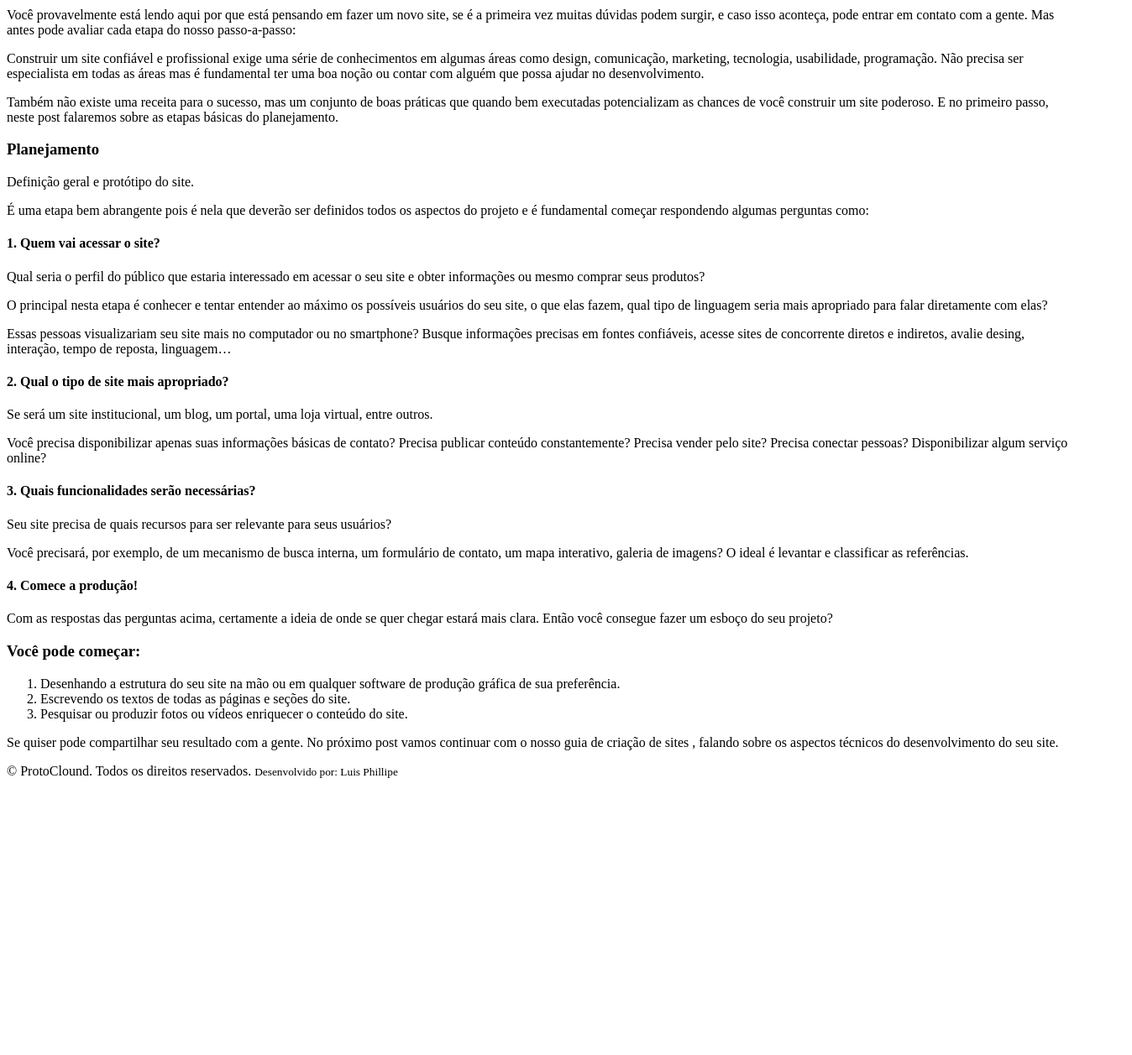
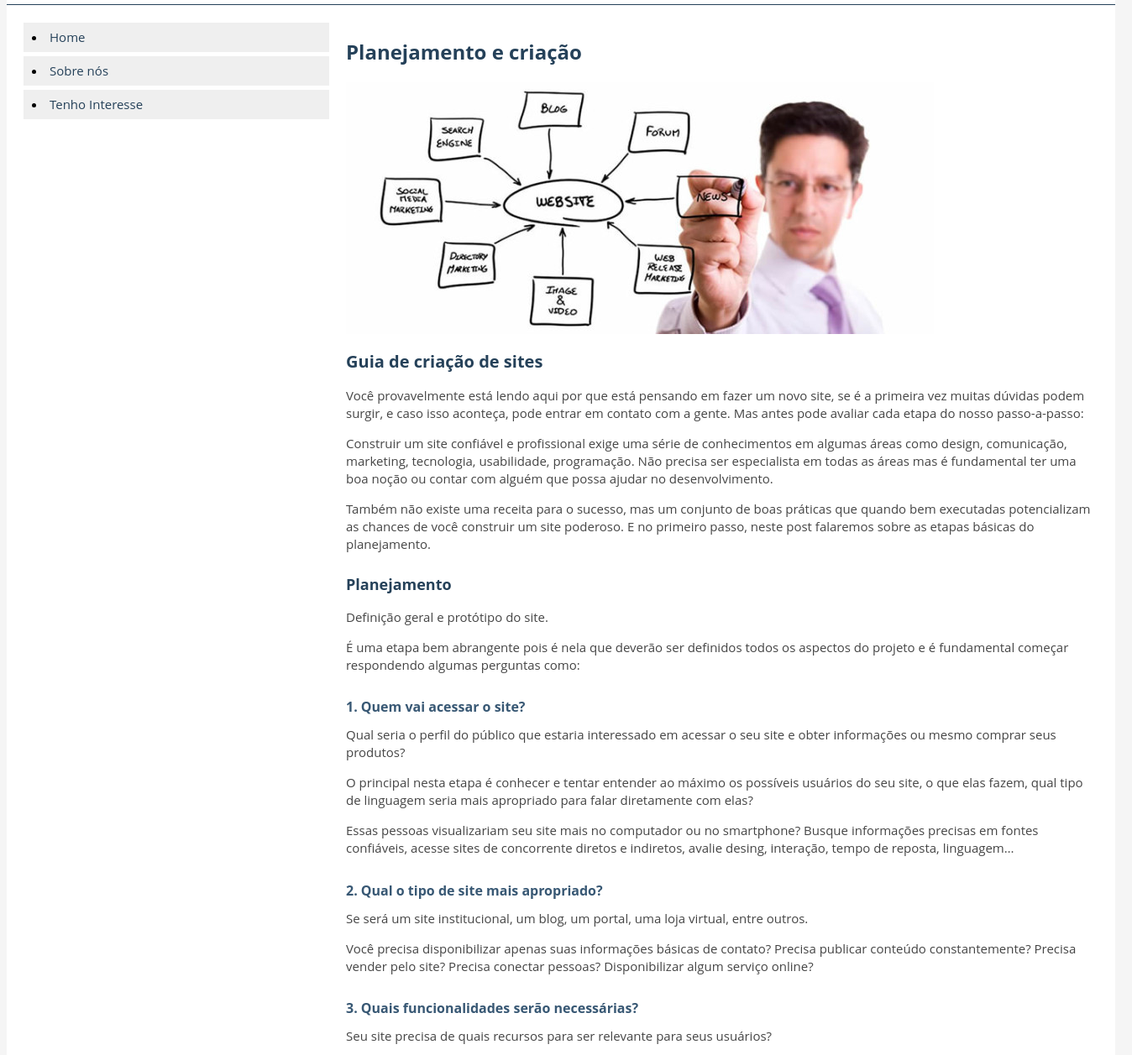
Before and after one commit to Legatario/Curso-Front-End, a plain HTML site: page protoclound/index.html in a window 1280 px wide. Shown: the part 99-1356 px from the top of the page at 84% size, 1348 px wide, since content can reach past the window. Before the commit the page ends 1035 px from the top, so only its background shows below. Drawn offline with Linux system fonts and the light colour scheme; a web font is replaced by a local one.

Commit message:
adicionando estilos

```diff
--- /dev/null
+++ b/html-CSS/css/styles.css
@@ -0,0 +1,152 @@
+html{
+    font-size: 62.5%;
+}
+
+body{
+
+    background-color: #f5f5f5;
+    font-family: 'Open Sans', sans-serif;
+
+}
+
+.main-container{
+
+    display: block;
+    width: 100vw;
+    margin: 0 auto;
+
+}
+
+.container{
+    padding: 20px;
+    width: 100%;
+    margin: 0 auto;
+    display: block;
+    float: left;
+}
+
+header{
+
+    background-color: #fff;
+    display: block;
+    float: left;
+    padding: 20px;
+    width: 100%;
+    border-bottom: 1px solid #254159;
+
+
+}
+
+h1{
+    font-size: 2.4rem;
+    color: #254159;
+    margin-bottom: 20px;
+}
+
+h2 {
+    font-size: 2rem;
+    color: #254159;
+    margin-bottom: 20px;
+}
+
+h3{
+    font-size: 1.8rem;
+    color: #254159;
+    margin-bottom: 20px;
+    padding-top: 10px;
+
+}
+
+h4 {
+    font-size: 1.6rem;
+    color: #385874;
+    margin-bottom: 10px;
+    padding-top: 10px;
+}
+
+p{
+    margin-bottom: 10px;
+    line-height: 1.4;
+    color: #454545
+
+}
+
+ol{
+    margin-left: 30px;
+}
+
+ol li{
+
+    font-size: 1.4rem;
+    color: #454545
+}
+
+section{
+
+    background-color: #fff;
+    font-size: 1.5rem;
+    display: block;
+    float: left;
+    width: 100%;
+    padding: 20px;
+
+}
+
+
+section nav {
+
+    display: block;
+    float: left;
+    width: 30%;
+}
+
+nav li{
+
+    margin: 1px 20px 5px 0;
+    padding: 10px;
+    background-color: #efefef;
+}
+
+nav li:hover{
+    background-color: #dfdfdf;
+}
+
+nav a{
+    text-decoration: none;
+    color: #254159;
+}
+
+
+nav a:hover{
+
+    color: #385874;
+}
+
+section article {
+
+
+    display: block;
+    float: left;
+    width: 70%;
+}
+
+footer{
+
+    background-color: #254159;
+    color: #fff;
+    display: block;
+    float: left;
+    width: 100%;
+    padding: 20px;
+}
+
+footer p {
+
+    color: #fff;
+    font-size: 1.4rem;
+}
+
+footer small{
+    font-size: 80%;
+    display: block;
+}
--- a/protoclound/index.html
+++ b/protoclound/index.html
@@ -4,22 +4,47 @@
     <meta charset="UTF-8">
     <meta http-equiv="X-UA-Compatible" content="IE=edge">
     <meta name="viewport" content="width=device-width, initial-scale=1.0">
+    <!-- CSS-->
+    <link rel="stylesheet" href="../html-CSS/css/reset.css">
+    <link rel="stylesheet" href = "../html-CSS/css/styles.css">
+
+    <!-- Icones-->
+    <link rel ="shortcut icon" href="./images/favicon.cc">
+    <link rel ="apple-touch-icon" href="./images/ icon-touch-retina.png"> <!-- 17 X 17 px-->
+    <link rel ="apple-touch-icon" href="./images/icon-touch-retina-iphone.png">
+    <link rel ="apple-touch-icon" href="./images/icon-touch-retina-ipad.png">
     <title>Prontoclound</title>
+
+    <!--fonts-->
+    <link rel="preconnect" href="https://fonts.googleapis.com">
+    <link rel="preconnect" href="https://fonts.gstatic.com" crossorigin>
+    <link href="https: //fonts.googleapis.com/css2? família= Abrir+Sans:wght@300;400;700 & display=swap" rel="stylesheet">
+
 </head>
 <body>
 
+    <div class="main-container">
         <header>
-        <imag src = "images/prontocloud.png" alt="ProtoClound">
+            <div class="containr">
+            <img src = "./images/prontocloud.png" alt="ProntoClound">
+            </div>
         </header>
 
         <section>
             <nav>
+                <li> <a href="#">Home</a></li>
+                <li> <a href="#">Sobre nós</a></li>
+                <li> <a href="#">Tenho Interesse</a></li>
+
+
 
             </nav>
 
             <article>
 
                 <h1> Planejamento e criação <h1>
+
+                <img src="./images/web-design-planning-700x300.jpg" alt="Planejamento e Criação">
 
                     <h2>Guia de criação de sites</h2>
 
@@ -68,9 +93,13 @@
         </section>
 
         <footer>
-        &copy; ProtoClound. Todos os direitos reservados.
+            <div class="container">
+                <p>&copy; ProtoClound. Todos os direitos reservados.</p>
                 <small> Desenvolvido por: Luis Phillipe </small>
+            </div>
         </footer>
+
+    </div>
 
 </body>
 </html>
```
Lines whose indentation alone changed are shown as unchanged.
